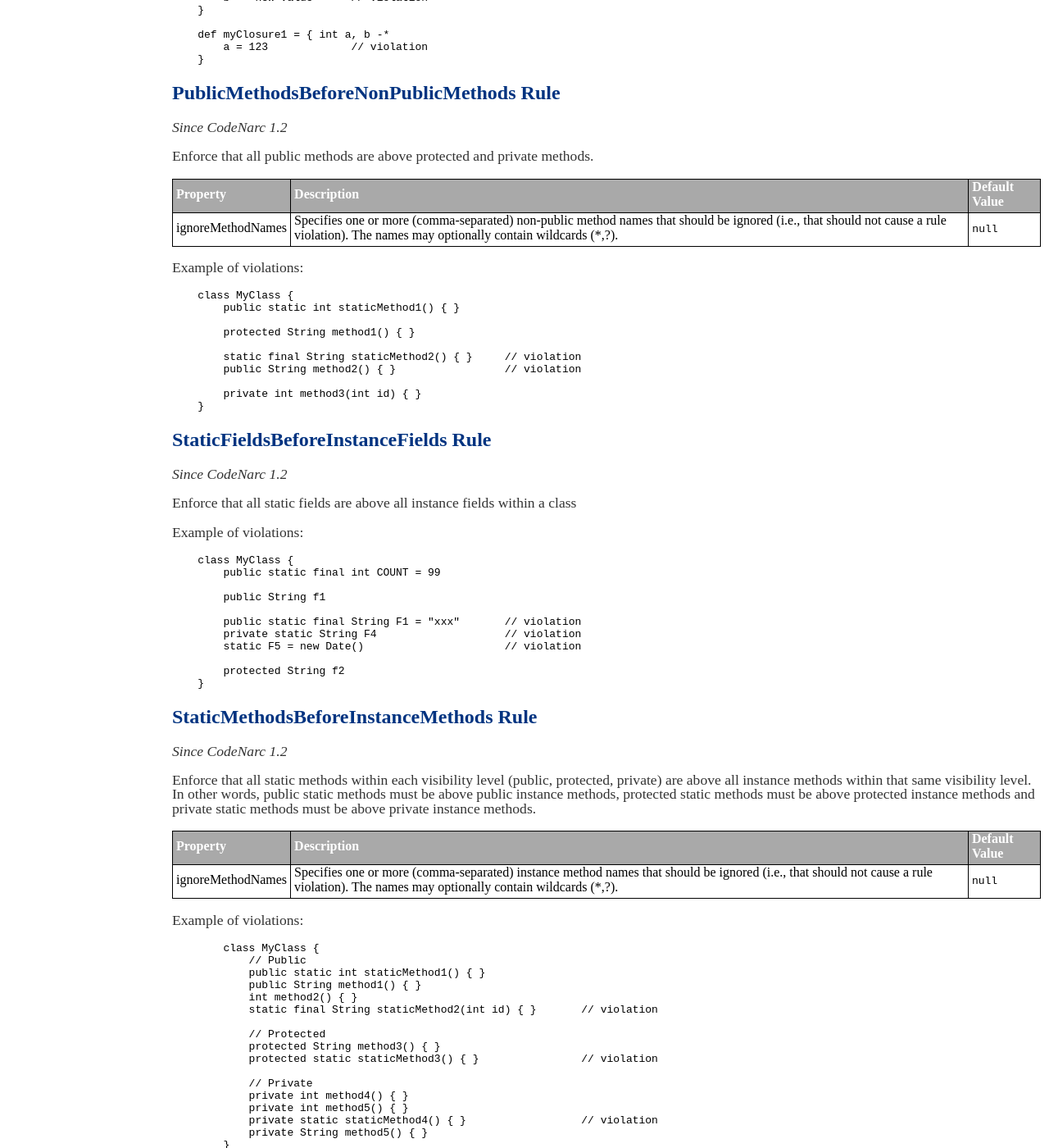
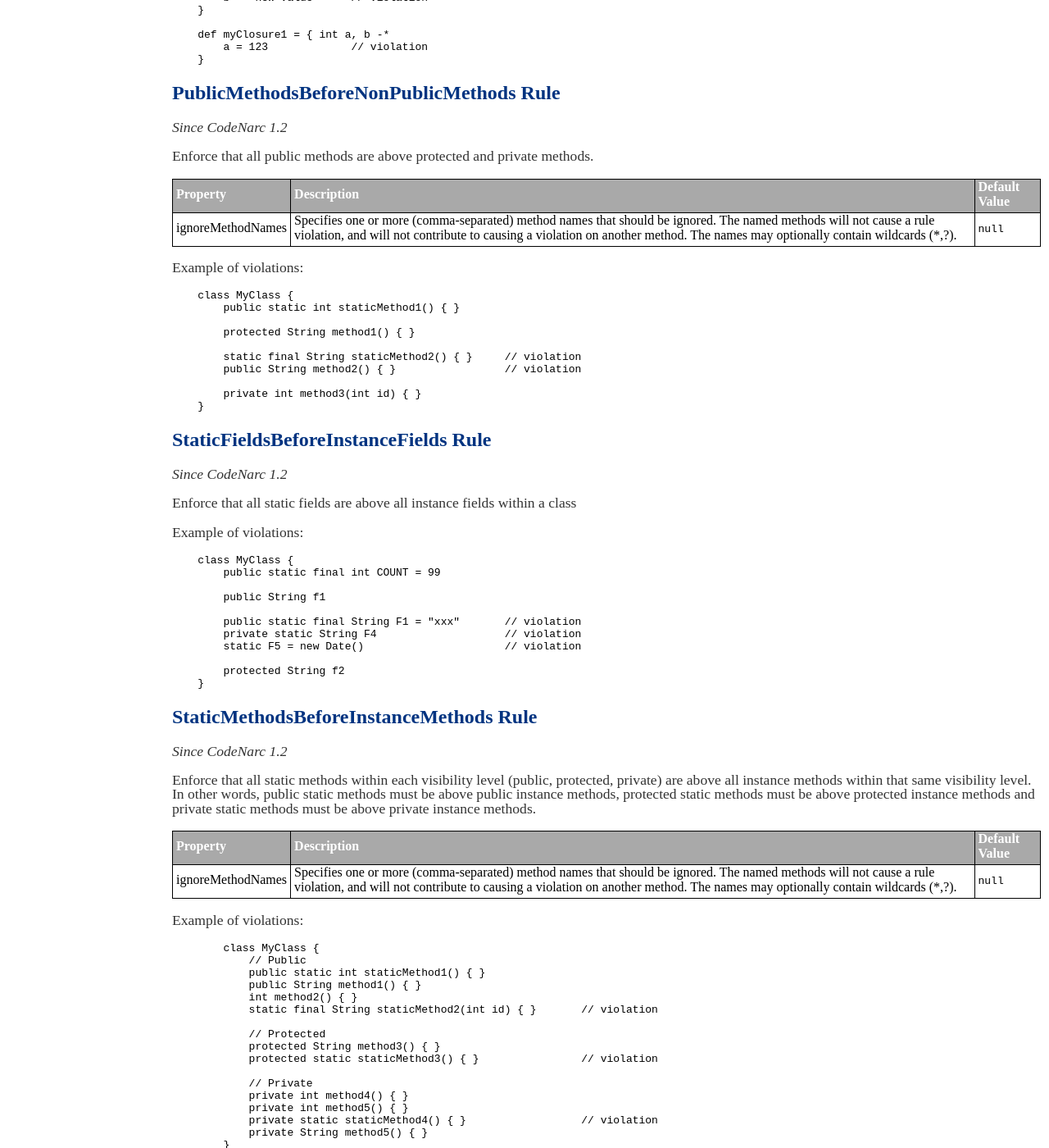
Before and after one commit to CodeNarc/CodeNarc, a Jekyll site: the page built from codenarc-rules-convention.md, in a window 1280 px wide and 1400 px high, scrolled down 7179 px. Shown: the whole window at 82% size. Built offline with Jekyll 4.4.1, drawn with Linux system fonts in a browser that asks for light colours.

Commit message:
#790: Add tests that ignoreMethodNames also applies to named public/static methods; adjust rule doc about that, too.

```diff
--- a/codenarc-rules-convention.md
+++ b/codenarc-rules-convention.md
@@ -476,7 +476,7 @@ Enforce that all public methods are above protected and private methods.
 
 | Property                    | Description            | Default Value    |
 |-----------------------------|------------------------|------------------|
-| ignoreMethodNames           | Specifies one or more (comma-separated) non-public method names that should be ignored (i.e., that should not cause a rule violation). The names may optionally contain wildcards (*,?).  | `null`  |
+| ignoreMethodNames           | Specifies one or more (comma-separated) method names that should be ignored. The named methods will not cause a rule violation, and will not contribute to causing a violation on another method. The names may optionally contain wildcards (*,?).  | `null`  |
 
 Example of violations:
 
@@ -528,7 +528,7 @@ static methods must be above private instance methods.
 
 | Property                    | Description            | Default Value    |
 |-----------------------------|------------------------|------------------|
-| ignoreMethodNames           | Specifies one or more (comma-separated) instance method names that should be ignored (i.e., that should not cause a rule violation). The names may optionally contain wildcards (*,?).  | `null`  |
+| ignoreMethodNames           | Specifies one or more (comma-separated) method names that should be ignored. The named methods will not cause a rule violation, and will not contribute to causing a violation on another method. The names may optionally contain wildcards (*,?).  | `null`  |
 
 Example of violations:
 
```
